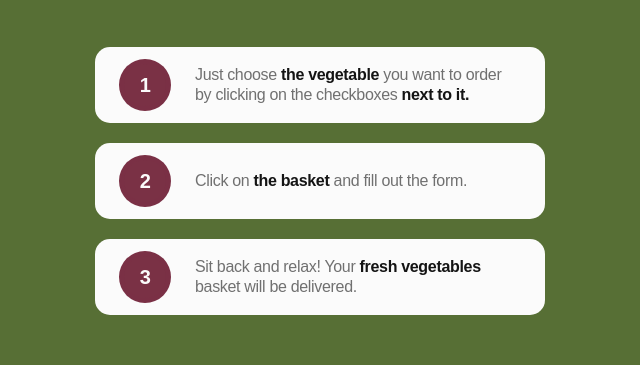
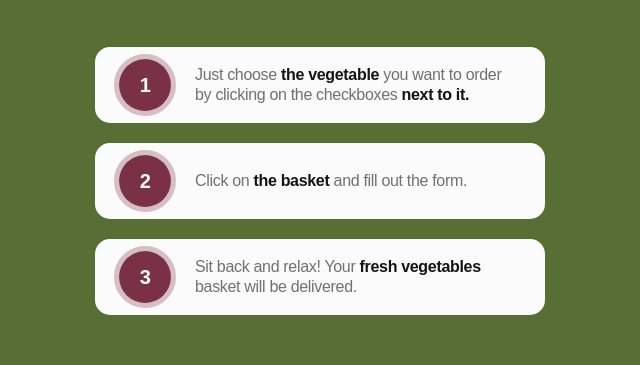
Before and after one commit to ruslana-semkiv18/my-first-project, a plain HTML site: page index.html in a window 1280 px wide. Shown: the part 316-681 px from the top of the page, 635-1275 px from the left. Drawn offline with Linux system fonts and the light colour scheme.

Commit message:
update index and css

```diff
--- a/css/styles.css
+++ b/css/styles.css
@@ -107,7 +107,7 @@ ol {
   width: 52px;
   height: 52px;
   border-radius: 100%;
-  border: 5px solid rgba(122, 49, 69, 0.3);
+  outline: 5px solid rgba(122, 49, 69, 0.3);
   background-color: #7a3145;
 
   display: flex;
```
